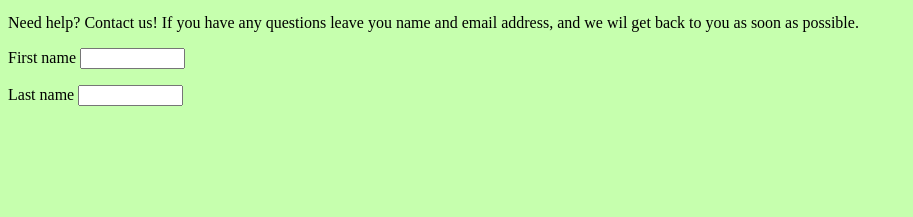
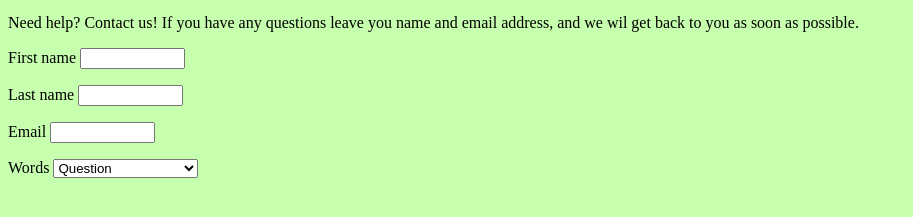
Before and after one commit to victor3797/victor3797.github.io, a plain HTML site: page ContactUs.html in a window 1280 px wide. Shown: the part 201-418 px from the top of the page, without its empty margins (0-913 px from the left). Drawn offline with Linux system fonts and the light colour scheme.

Commit message:
Added Options

```diff
--- a/ContactUs.html
+++ b/ContactUs.html
@@ -30,7 +30,14 @@
 <form>
 
 <p> First name <input type = "text" name = "theName" size = "10" maxlength= "25" /> </p>
-<p> Last name <input type = "text" name = "theName" size = "10" maxlength= "25"></p>
+<p> Last name <input type = "text" name = "theName" size = "10" maxlength= "25"> </p>
+<p> Email <input type = "text" name = "Email" size = "10" maxlength = "25"> </p>
+<p> Words
+<select name = "options">
+    <option> Question </option>
+    <option> Problem </option>
+    <option> Order Status Update </option>
+  </p>
 
 
 </form>
```
